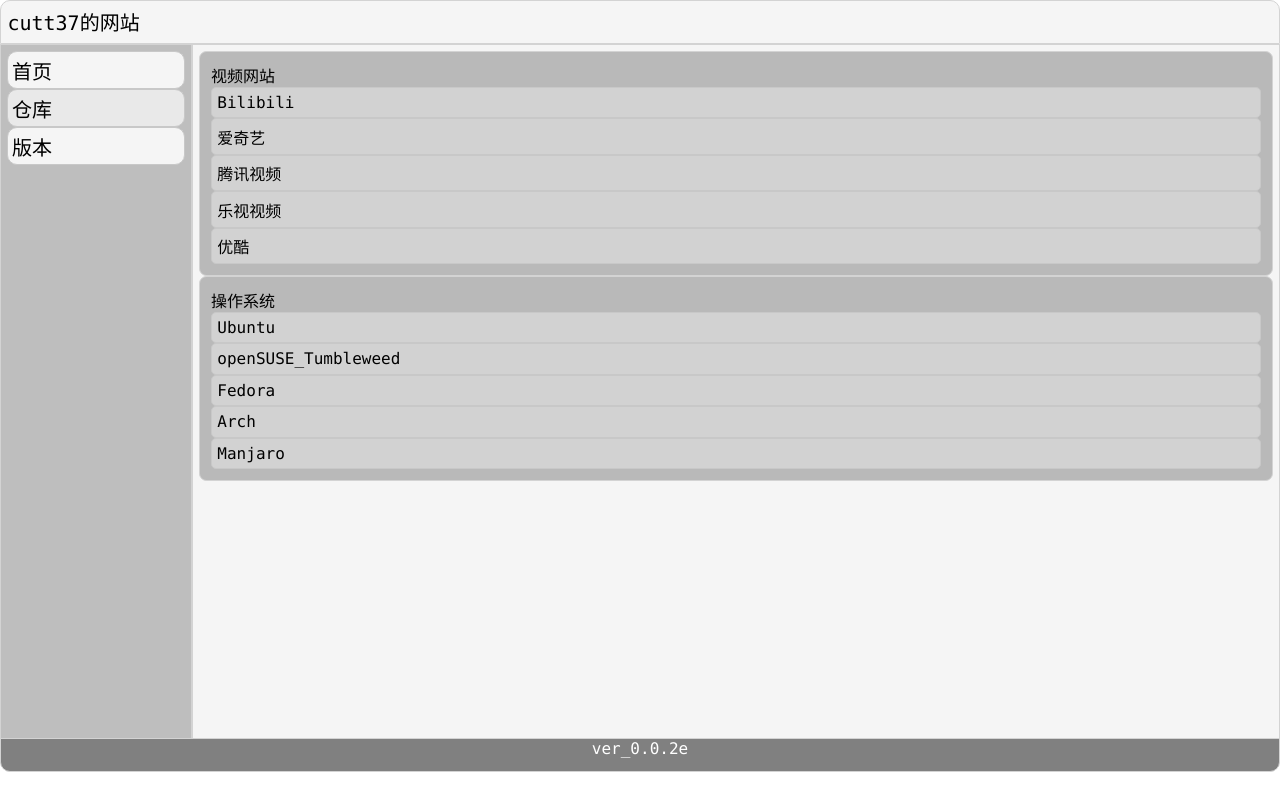
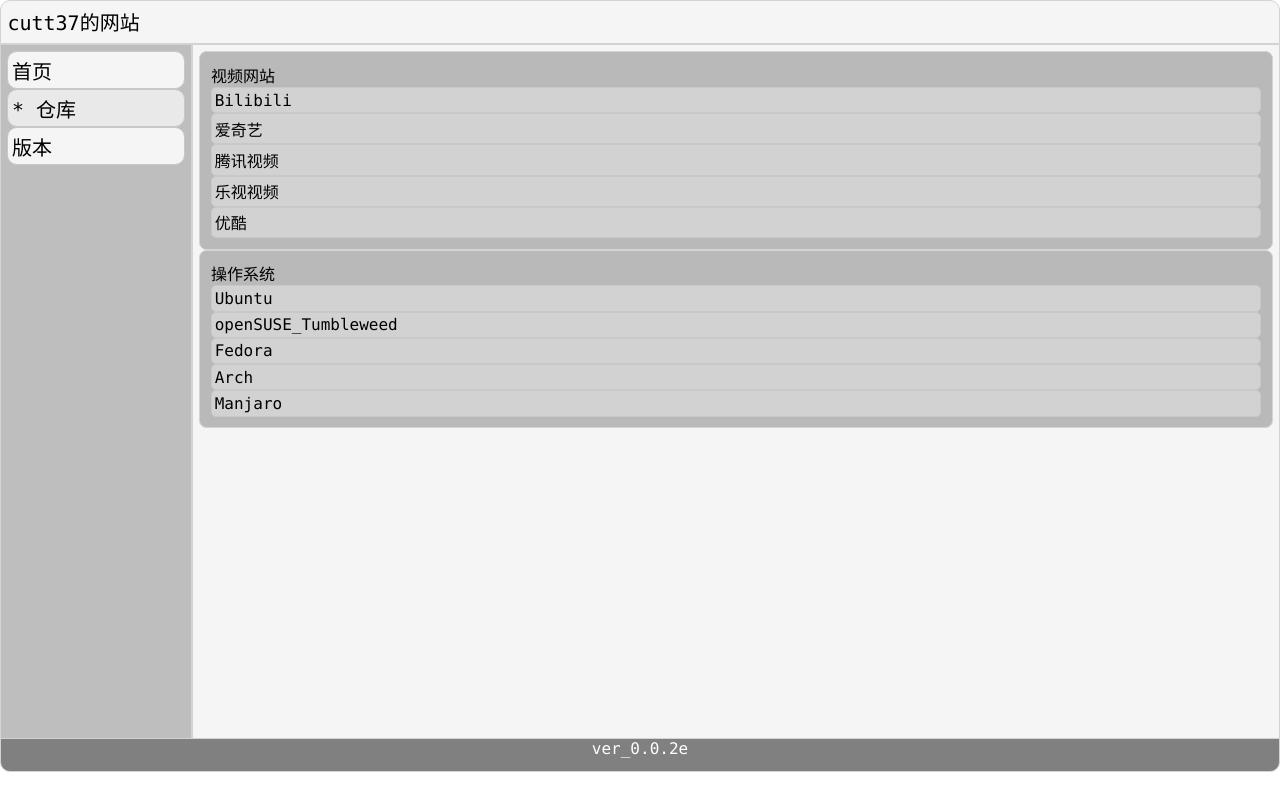
Before and after one commit to cutt37/cutt37.github.io, a plain HTML site: page pages/repo.html in a window 1280 px wide. Drawn offline with Linux system fonts and the light colour scheme.

Commit message:
Add files via upload

```diff
--- a/stylesheet/buttons.css
+++ b/stylesheet/buttons.css
@@ -19,6 +19,8 @@
 	background-color: rgb(233, 233, 233);
 }
 
+#home:before {content: '* '}
+
 /* Assets btns color */
 .assets_btns {
 	background-color: whitesmoke;
@@ -26,13 +28,10 @@
 
 /* Animation of assets btns */
 .assets_btns span {
-    /* Padding span */
-	padding-top: 4%;
-	padding-bottom: 4%;
-	padding-right: 80%;
 	/* Position relative */
 	position: relative;
-    -webkit-transition: .2s;
+	transition: .2s;
+	-webkit-transition: .2s;
 }
 
 /* A btn's symbol
@@ -52,7 +51,7 @@
 }
 
 .os_website, .video_website {
-	padding: 0.5%;
+	padding: 0.25%;
     border: var(--bd);
     border-radius: 5px;
     background-color: rgb(210, 210, 210);
@@ -63,5 +62,4 @@
 		padding: 1.5%;
 		font-size: 18px;
 	}
-	.assets_btns span {padding-right: 60%;}
 }
```
